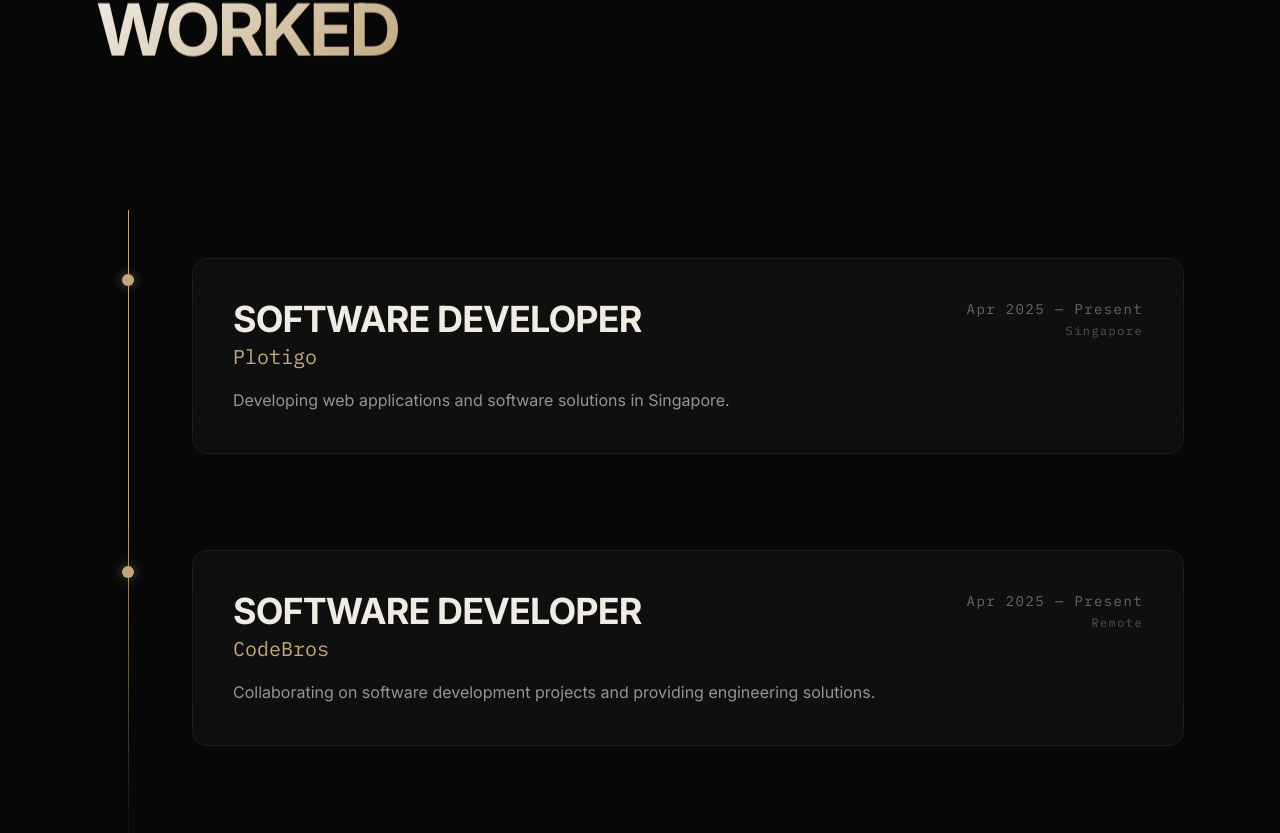
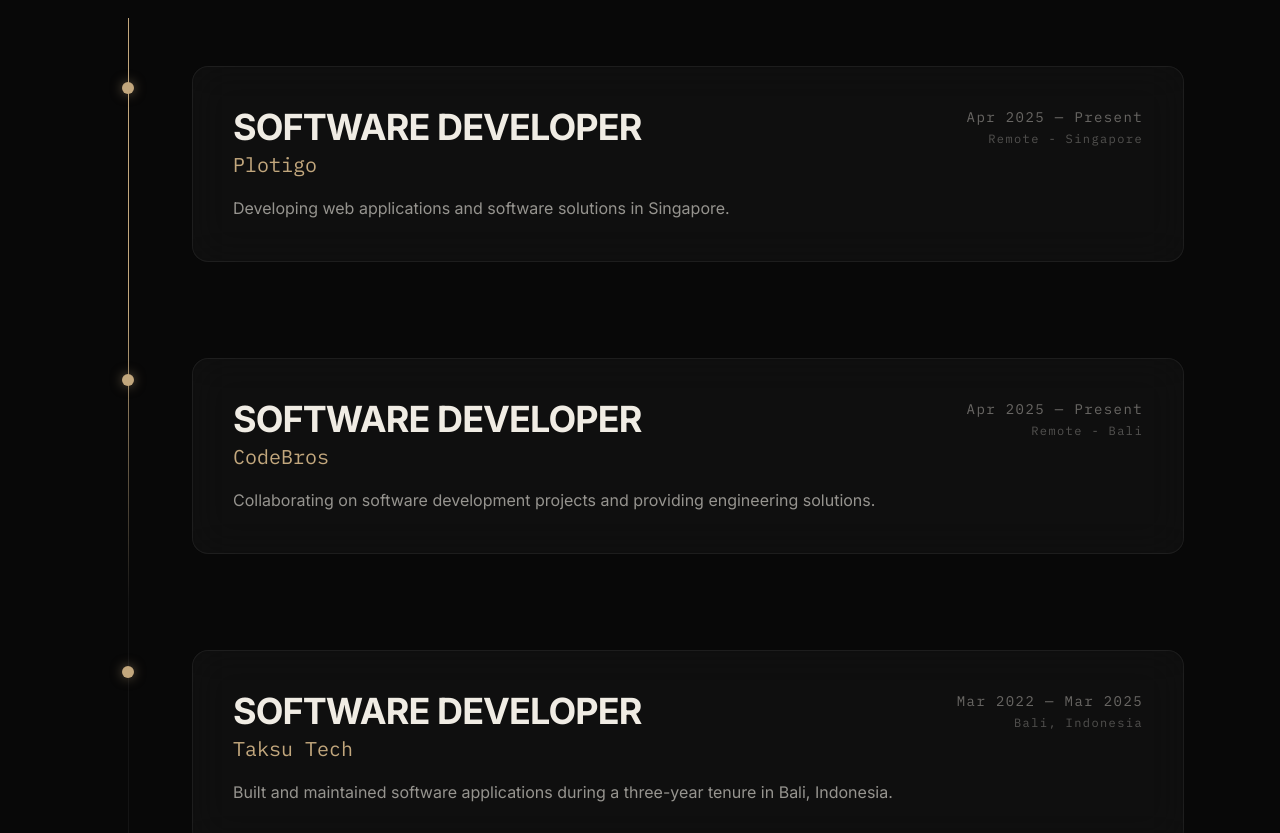
Before and after one commit to adhiindra/Adhi-portofolio, a Next.js app: page / in a window 1280 px wide. Shown: the part 1220-2053 px from the top of the page. Built offline with nearby package versions, Linux system fonts and the light colour scheme.

Commit message:
refactor: update layout spacing, adjust parallax motion, refine experience locations, and update footer typography

```diff
--- a/components/Experience.tsx
+++ b/components/Experience.tsx
@@ -9,7 +9,7 @@
     role: "Software Developer",
     company: "Plotigo",
     period: "Apr 2025 — Present",
-    location: "Singapore",
+    location: "Remote - Singapore",
     description:
       "Developing web applications and software solutions in Singapore.",
   },
@@ -18,7 +18,7 @@
     role: "Software Developer",
     company: "CodeBros",
     period: "Apr 2025 — Present",
-    location: "Remote",
+    location: "Remote - Bali",
     description:
       "Collaborating on software development projects and providing engineering solutions.",
   },
@@ -47,7 +47,7 @@
     <section
       ref={sectionRef}
       id="experience"
-      className="relative py-32 md:py-48 px-6 md:px-12 lg:px-24"
+      className="relative pb-12 md:pb-16 px-6 md:px-12 lg:px-24 overflow-hidden"
     >
       {/* Section heading with parallax */}
       <div className="max-w-7xl mx-auto">
@@ -152,12 +152,12 @@
         </p>
 
         {/* Hover arrow */}
-        <motion.div
+        {/* <motion.div
           className="absolute top-6 right-6 md:top-10 md:right-10 opacity-0 group-hover:opacity-100 transition-opacity duration-500"
           whileHover={{ rotate: 45 }}
         >
           <span className="text-accent text-xl">↗</span>
-        </motion.div>
+        </motion.div> */}
       </div>
     </motion.div>
   );
--- a/components/Footer.tsx
+++ b/components/Footer.tsx
@@ -49,7 +49,7 @@
     <footer
       ref={sectionRef}
       id="contact"
-      className="relative pt-32 md:pt-48 pb-12 md:pb-16 px-6 md:px-12 lg:px-24 overflow-hidden"
+      className="relative pb-12 md:pb-16 px-6 md:px-12 lg:px-24 overflow-hidden"
     >
       {/* Background gradient orbs with parallax */}
       <motion.div
@@ -140,7 +140,7 @@
                     ↗
                   </span>
                 </div>
-                <span className="border-b border-transparent group-hover:border-accent transition-colors duration-500 font-mono">
+                <span className="text-sm md:text-lg border-b border-transparent group-hover:border-accent transition-colors duration-500 font-mono">
                   adhiindrarog@gmail.com
                 </span>
               </a>
--- a/components/Projects.tsx
+++ b/components/Projects.tsx
@@ -48,7 +48,7 @@
     <section
       ref={sectionRef}
       id="projects"
-      className="relative py-32 md:py-48 px-6 md:px-12 lg:px-24"
+      className="relative pb-12 md:pb-16 px-6 md:px-12 lg:px-24 overflow-hidden"
     >
       {/* Background accent orb */}
       <motion.div
@@ -109,7 +109,7 @@
 
   const cardScale = useTransform(scrollYProgress, [0, 1], [0.85, 1]);
   const cardOpacity = useTransform(scrollYProgress, [0, 0.4], [0, 1]);
-  const bgX = useTransform(scrollYProgress, [0, 1], [-40, 40]);
+  const bgX = useTransform(scrollYProgress, [0, 1], [-30, 0]);
 
   return (
     <motion.div
```
